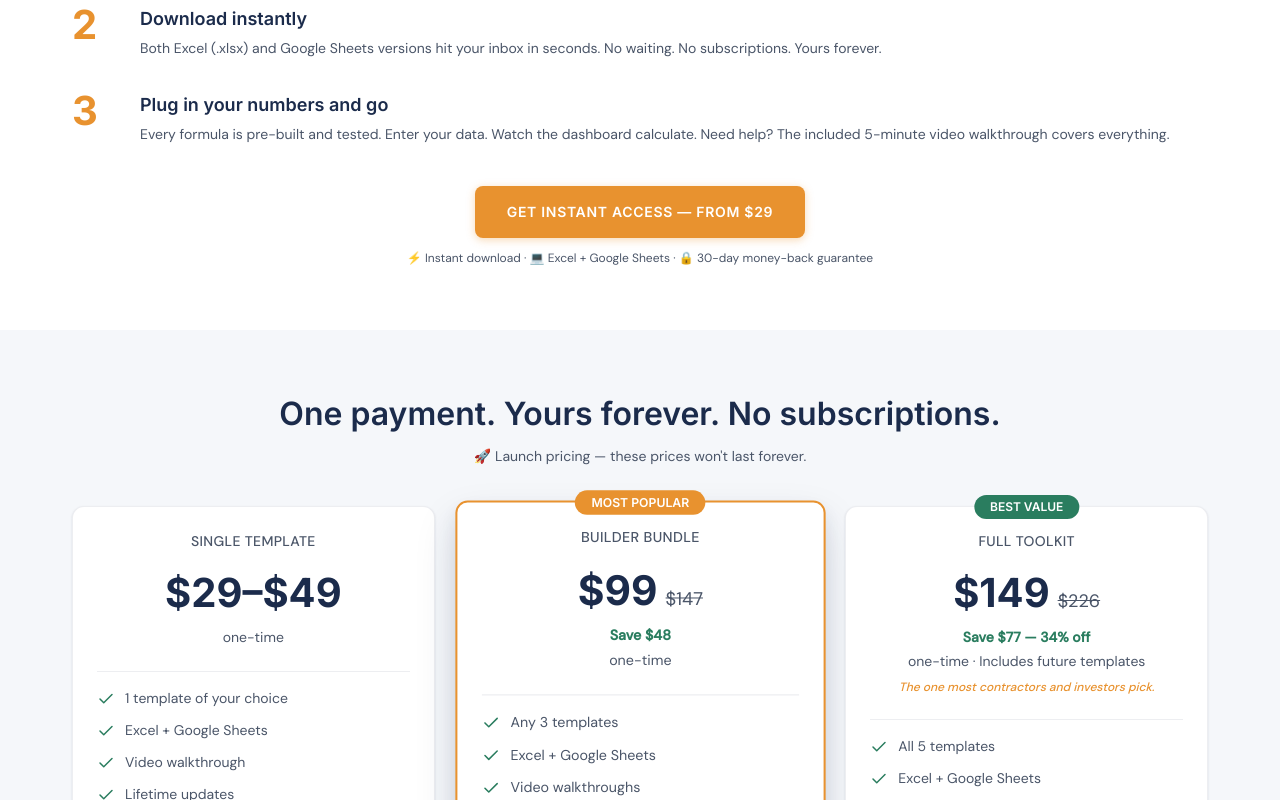
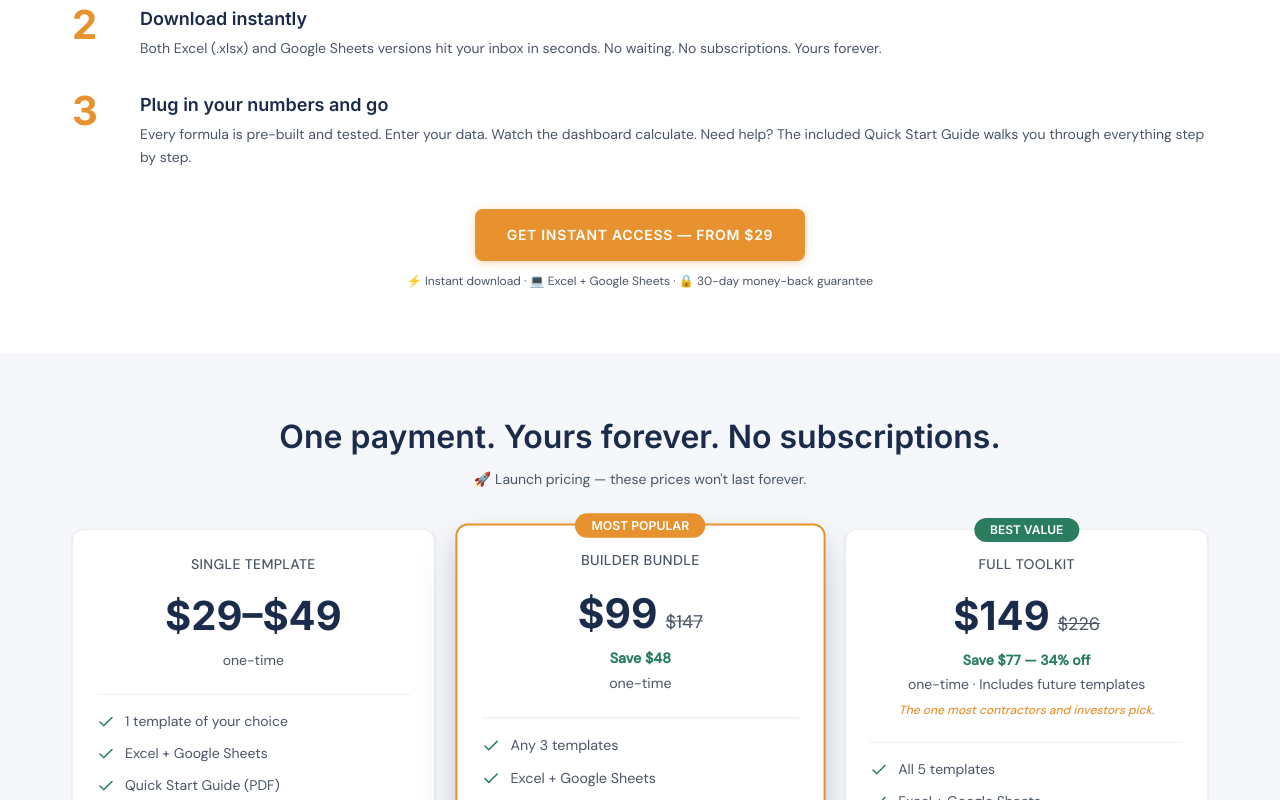
Before and after one commit to alphonsecedinvest-svg/sheetcraft, a Next.js app: page / in a window 1280 px wide. Shown: the part 5480-6280 px from the top of the page. Built offline with nearby package versions, Linux system fonts and the light colour scheme.

Commit message:
update: replace video walkthrough mentions with Quick Start Guide (PDF)

```diff
--- a/src/app/pricing/page.tsx
+++ b/src/app/pricing/page.tsx
@@ -15,7 +15,7 @@ export const metadata: Metadata = {
 const comparisonFeatures = [
   { name: 'Number of templates', single: '1', bundle: '3', full: 'All 5 + future' },
   { name: 'Excel + Google Sheets', single: true, bundle: true, full: true },
-  { name: 'Video walkthroughs', single: true, bundle: true, full: true },
+  { name: 'Quick Start Guides (PDF)', single: true, bundle: true, full: true },
   { name: 'Lifetime updates', single: true, bundle: true, full: true },
   { name: 'Quick-start guide (PDF)', single: true, bundle: true, full: true },
   { name: 'Priority email support', single: false, bundle: true, full: true },
--- a/src/app/products/[slug]/page.tsx
+++ b/src/app/products/[slug]/page.tsx
@@ -10,7 +10,7 @@ import ComparisonTable from '@/components/ui/ComparisonTable';
 import StickyMobileCTA from '@/components/ui/StickyMobileCTA';
 import FAQ from '@/components/sections/FAQ';
 import FinalCTA from '@/components/sections/FinalCTA';
-import { Star, Check, FileSpreadsheet, PlayCircle, RefreshCw, BookOpen, Clock, GraduationCap, Laptop } from 'lucide-react';
+import { Star, Check, FileSpreadsheet, FileText, RefreshCw, BookOpen, Clock, GraduationCap, Laptop } from 'lucide-react';
 
 export function generateStaticParams() {
   return products.map((p) => ({ slug: p.slug }));
@@ -163,7 +163,7 @@ export default async function ProductPage({
               <div className="mt-6 grid grid-cols-2 gap-3">
                 {[
                   { icon: FileSpreadsheet, text: 'Excel + Google Sheets' },
-                  { icon: PlayCircle, text: 'Video walkthrough' },
+                  { icon: FileText, text: 'Quick Start Guide (PDF)' },
                   { icon: RefreshCw, text: 'Lifetime updates' },
                   { icon: BookOpen, text: 'Quick-start guide' },
                 ].map((item) => (
--- a/src/components/sections/FAQ.tsx
+++ b/src/components/sections/FAQ.tsx
@@ -49,7 +49,7 @@ const faqs: FAQItem[] = [
   },
   {
     question: 'I\'m not great with Excel. Can I still use these?',
-    answer: 'Yes. Every template comes with a 5-minute video walkthrough. The templates are plug-and-play — enter your numbers, the formulas do the rest. No advanced Excel knowledge required.',
+    answer: 'Yes. Every template comes with a detailed Quick Start Guide (PDF). The templates are plug-and-play — enter your numbers, the formulas do the rest. No advanced Excel knowledge required.',
   },
   {
     question: 'Can I share these with my team?',
--- a/src/components/sections/HowItWorks.tsx
+++ b/src/components/sections/HowItWorks.tsx
@@ -19,7 +19,7 @@ const steps = [
   {
     number: '3',
     title: 'Plug in your numbers and go',
-    description: 'Every formula is pre-built and tested. Enter your data. Watch the dashboard calculate. Need help? The included 5-minute video walkthrough covers everything.',
+    description: 'Every formula is pre-built and tested. Enter your data. Watch the dashboard calculate. Need help? The included Quick Start Guide walks you through everything step by step.',
   },
 ];
 
--- a/src/components/sections/Pricing.tsx
+++ b/src/components/sections/Pricing.tsx
@@ -29,7 +29,7 @@ const tiers: PricingTier[] = [
     features: [
       { text: '1 template of your choice', included: true },
       { text: 'Excel + Google Sheets', included: true },
-      { text: 'Video walkthrough', included: true },
+      { text: 'Quick Start Guide (PDF)', included: true },
       { text: 'Lifetime updates', included: true },
       { text: '30-day money-back guarantee', included: true },
       { text: 'Priority email support', included: false },
@@ -49,7 +49,7 @@ const tiers: PricingTier[] = [
     features: [
       { text: 'Any 3 templates', included: true },
       { text: 'Excel + Google Sheets', included: true },
-      { text: 'Video walkthroughs', included: true },
+      { text: 'Quick Start Guides (PDF)', included: true },
       { text: 'Lifetime updates', included: true },
       { text: '30-day money-back guarantee', included: true },
       { text: 'Priority email support', included: true },
@@ -70,7 +70,7 @@ const tiers: PricingTier[] = [
     features: [
       { text: 'All 5 templates', included: true },
       { text: 'Excel + Google Sheets', included: true },
-      { text: 'Video walkthroughs', included: true },
+      { text: 'Quick Start Guides (PDF)', included: true },
       { text: 'Lifetime updates', included: true },
       { text: '30-day money-back guarantee', included: true },
       { text: 'Priority email support', included: true },
--- a/src/lib/products.ts
+++ b/src/lib/products.ts
@@ -98,7 +98,7 @@ This isn't a template you'll outgrow. We've had users track projects from $50K k
     whatsIncluded: [
       'Excel file (.xlsx) — compatible with Excel 2016+, Microsoft 365',
       'Google Sheets version — optimized for Sheets, not just converted',
-      '5-minute video walkthrough covering setup and daily use',
+      'Detailed Quick Start Guide (PDF) covering setup and daily use',
       'Sample data pre-loaded so you can see it in action before entering your own',
       'Quick-start guide (PDF) with customization tips',
       'Lifetime updates — every improvement, delivered free',
@@ -200,7 +200,7 @@ The comparison tab lets you analyze up to five properties side by side. When you
     whatsIncluded: [
       'Excel file (.xlsx) — compatible with Excel 2016+, Microsoft 365',
       'Google Sheets version — optimized for Sheets',
-      '5-minute video walkthrough',
+      'Quick Start Guide (PDF)',
       'Sample deal pre-loaded with realistic numbers',
       'Quick-start guide (PDF)',
       'Lifetime updates',
@@ -298,7 +298,7 @@ For contractors running multiple projects simultaneously, the multi-project view
     whatsIncluded: [
       'Excel file (.xlsx) — compatible with Excel 2016+, Microsoft 365',
       'Google Sheets version — optimized for Sheets',
-      '5-minute video walkthrough',
+      'Quick Start Guide (PDF)',
       'Sample project schedule pre-loaded',
       'Quick-start guide (PDF)',
       'Lifetime updates',
@@ -387,7 +387,7 @@ The deal summary dashboard brings it all together. Total capital invested. Capit
     whatsIncluded: [
       'Excel file (.xlsx) — compatible with Excel 2016+, Microsoft 365',
       'Google Sheets version — optimized for Sheets',
-      '5-minute video walkthrough',
+      'Quick Start Guide (PDF)',
       'Sample BRRRR deal pre-loaded with realistic numbers',
       'Quick-start guide (PDF)',
       'Lifetime updates',
@@ -477,7 +477,7 @@ The sensitivity analysis tab shows how your profit changes if the ARV comes in 5
     whatsIncluded: [
       'Excel file (.xlsx) — compatible with Excel 2016+, Microsoft 365',
       'Google Sheets version — optimized for Sheets',
-      '5-minute video walkthrough',
+      'Quick Start Guide (PDF)',
       'Sample flip deal pre-loaded with realistic numbers',
       'Quick-start guide (PDF)',
       'Lifetime updates',
```
